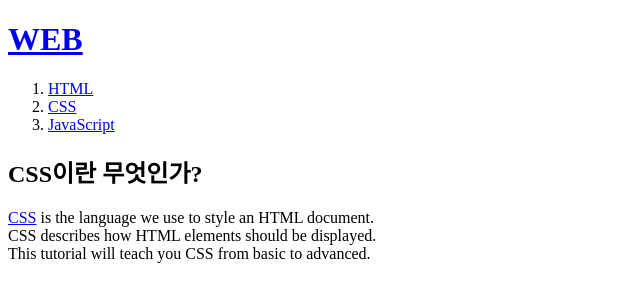
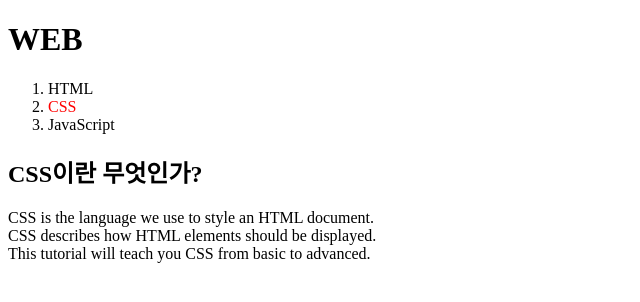
Before and after one commit to swon1014/web, a plain HTML site: page 2.html in a window 1280 px wide. Shown: the whole page, without its empty margins (0-640 px from the left). Drawn offline with Linux system fonts and the light colour scheme.

Commit message:
Update 2.html

```diff
--- a/2.html
+++ b/2.html
@@ -3,14 +3,28 @@
 <head>
   <title> WEB1 - CSS</title>
   <meta charset="utf-8">
+  <style>
+    a {
+      color:black;
+      text-decoration:none;
+    }
+  </style>
 </head>
 <body>
   <h1><a href="index.html">WEB</h1>
   <ol>
     <li><a href="1.html">HTML</a></li>
-    <li><a href="2.html">CSS</a></li>
+    <li><a href="2.html" style="color:red">CSS</a></li>
     <li><a href="3.html">JavaScript</a></li>
   </ol>
+<!--
+  <h1><a href="index.html"><font color="red">WEB</font></h1>
+  <ol>
+    <li><a href="1.html"><font color="red">HTML</font></a></li>
+    <li><a href="2.html"><font color="red">CSS</font></a></li>
+    <li><a href="3.html"><font color="red">JavaScript</font></a></li>
+  </ol>
+-->
   <h2>CSS이란 무엇인가?</h2>
   <p><a href="https://www.w3schools.com/css/" target="_black">
   CSS</a> is the language we use to style an HTML document.<br>
```
